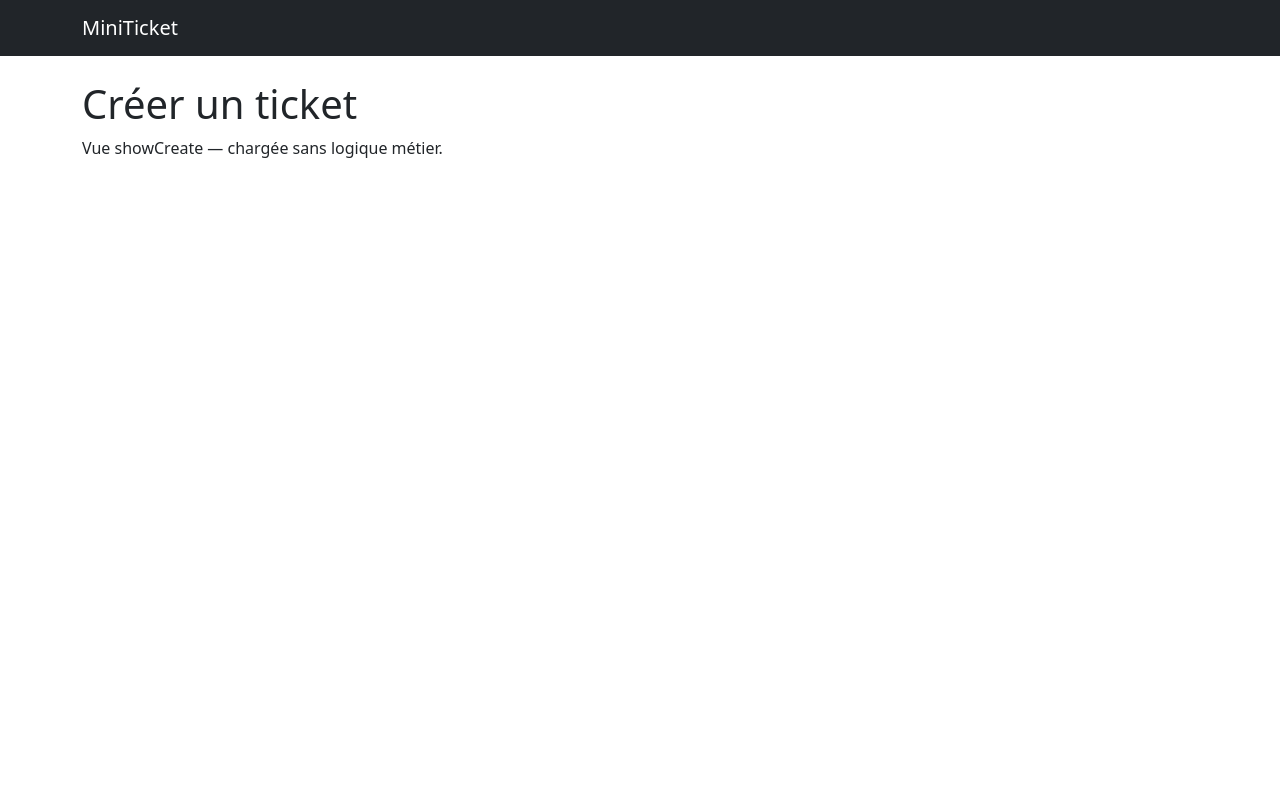
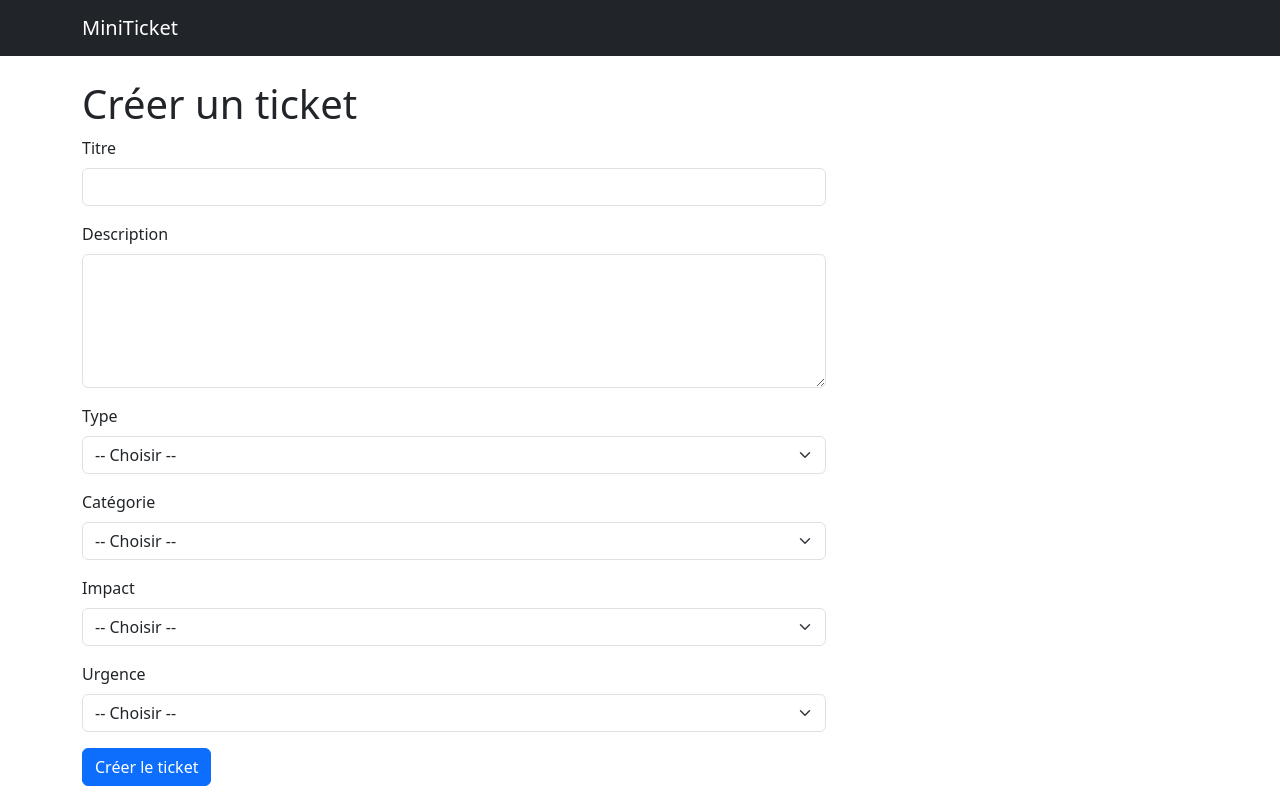
Before and after one commit to Potato-Technical/miniticket, a PHP site: template app/Views/tickets/create.php in a window 1280 px wide. Run offline with PHP 8.4, Linux system fonts and the light colour scheme; the template is opened without the code that fills it: most values are stand-ins (such as "Sample title", 1, 10 or a date in 2020); data that the repository does not hold is empty.

Commit message:
feat: implémenter la création de tickets

```diff
--- a/app/Views/tickets/create.php
+++ b/app/Views/tickets/create.php
@@ -1,2 +1,116 @@
 <h1>Créer un ticket</h1>
-<p>Vue showCreate — chargée sans logique métier.</p>
+
+<form method="post" action="/tickets/create" class="col-md-8">
+    <?= csrf_field() ?>
+
+    <div class="mb-3">
+        <label for="titre" class="form-label">Titre</label>
+
+        <input
+            type="text"
+            class="form-control"
+            id="titre"
+            name="titre"
+            value="<?= e($old['titre'] ?? '') ?>"
+        >
+
+        <?php if (!empty($errors['titre'])): ?>
+            <div class="text-danger small">
+                <?= e($errors['titre']) ?>
+            </div>
+        <?php endif; ?>
+    </div>
+
+    <div class="mb-3">
+        <label for="description" class="form-label">Description</label>
+
+        <textarea
+            class="form-control"
+            id="description"
+            name="description"
+            rows="5"
+        ><?= e($old['description'] ?? '') ?></textarea>
+
+        <?php if (!empty($errors['description'])): ?>
+            <div class="text-danger small">
+                <?= e($errors['description']) ?>
+            </div>
+        <?php endif; ?>
+    </div>
+
+    <div class="mb-3">
+        <label for="type" class="form-label">Type</label>
+
+        <select class="form-select" id="type" name="type">
+            <option value="">-- Choisir --</option>
+            <option value="INCIDENT" <?= ($old['type'] ?? '') === 'INCIDENT' ? 'selected' : '' ?>>Incident</option>
+            <option value="DEMANDE" <?= ($old['type'] ?? '') === 'DEMANDE' ? 'selected' : '' ?>>Demande</option>
+        </select>
+
+        <?php if (!empty($errors['type'])): ?>
+            <div class="text-danger small">
+                <?= e($errors['type']) ?>
+            </div>
+        <?php endif; ?>
+    </div>
+
+    <div class="mb-3">
+        <label for="category_id" class="form-label">Catégorie</label>
+
+        <select class="form-select" id="category_id" name="category_id">
+            <option value="">-- Choisir --</option>
+            <?php foreach ($categories as $category): ?>
+                <option
+                    value="<?= e((string) $category['id']) ?>"
+                    <?= (string) ($old['category_id'] ?? '') === (string) $category['id'] ? 'selected' : '' ?>
+                >
+                    <?= e($category['libelle']) ?>
+                </option>
+            <?php endforeach; ?>
+        </select>
+
+        <?php if (!empty($errors['category_id'])): ?>
+            <div class="text-danger small">
+                <?= e($errors['category_id']) ?>
+            </div>
+        <?php endif; ?>
+    </div>
+
+    <div class="mb-3">
+        <label for="impact" class="form-label">Impact</label>
+
+        <select class="form-select" id="impact" name="impact">
+            <option value="">-- Choisir --</option>
+            <option value="FAIBLE" <?= ($old['impact'] ?? '') === 'FAIBLE' ? 'selected' : '' ?>>Faible</option>
+            <option value="MOYEN" <?= ($old['impact'] ?? '') === 'MOYEN' ? 'selected' : '' ?>>Moyen</option>
+            <option value="ELEVE" <?= ($old['impact'] ?? '') === 'ELEVE' ? 'selected' : '' ?>>Élevé</option>
+        </select>
+
+        <?php if (!empty($errors['impact'])): ?>
+            <div class="text-danger small">
+                <?= e($errors['impact']) ?>
+            </div>
+        <?php endif; ?>
+    </div>
+
+    <div class="mb-3">
+        <label for="urgence" class="form-label">Urgence</label>
+
+        <select class="form-select" id="urgence" name="urgence">
+            <option value="">-- Choisir --</option>
+            <option value="FAIBLE" <?= ($old['urgence'] ?? '') === 'FAIBLE' ? 'selected' : '' ?>>Faible</option>
+            <option value="MOYENNE" <?= ($old['urgence'] ?? '') === 'MOYENNE' ? 'selected' : '' ?>>Moyenne</option>
+            <option value="ELEVEE" <?= ($old['urgence'] ?? '') === 'ELEVEE' ? 'selected' : '' ?>>Élevée</option>
+        </select>
+
+        <?php if (!empty($errors['urgence'])): ?>
+            <div class="text-danger small">
+                <?= e($errors['urgence']) ?>
+            </div>
+        <?php endif; ?>
+    </div>
+
+    <button type="submit" class="btn btn-primary">
+        Créer le ticket
+    </button>
+</form>
```
Also changed, not shown: app/Controllers/TicketController.php (+79 -2 lines), app/Repositories/CategoryRepository.php (added, +40 -0 lines), app/Services/TicketService.php (added, +129 -0 lines).
